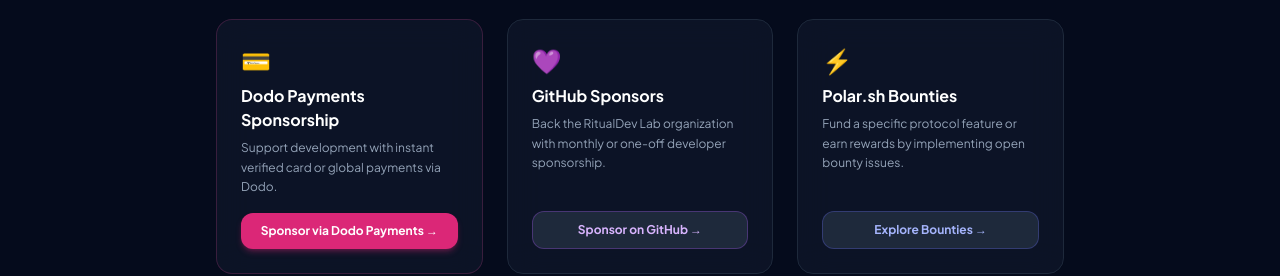
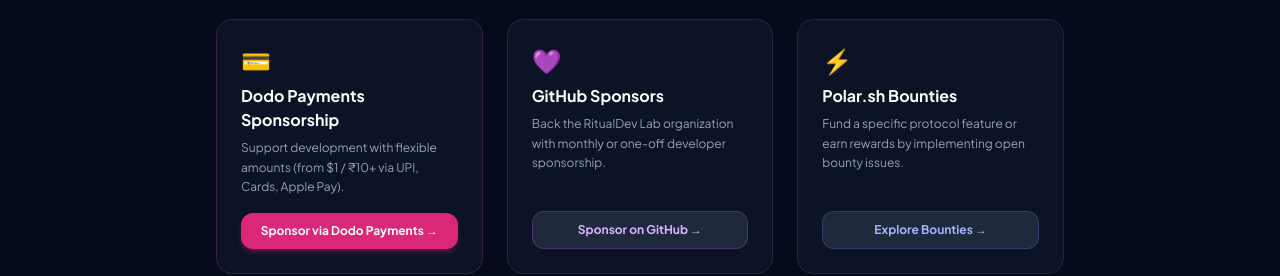
Before and after one commit to RitualDev-Lab/mcp-builder-kit, a website: page docs/index.html in a window 1280 px wide. Shown: the part 5360-5636 px from the top of the page. Drawn offline with nearby package versions, Linux system fonts and the light colour scheme.

Commit message:
fix(docs): note flexible sponsorship amounts from  / INR via UPI

```diff
--- a/docs/index.html
+++ b/docs/index.html
@@ -515,7 +515,7 @@
             <div class="text-2xl mb-2">💳</div>
             <h3 class="font-bold text-base text-white mb-1.5">Dodo Payments Sponsorship</h3>
             <p class="text-xs text-slate-400 mb-4 leading-relaxed">
-              Support development with instant verified card or global payments via Dodo.
+              Support development with flexible amounts (from $1 / ₹10+ via UPI, Cards, Apple Pay).
             </p>
           </div>
           <a href="https://checkout.dodopayments.com/buy/pdt_0NpjONGugY5QkrFDUaPva" target="_blank" rel="noopener noreferrer" class="w-full text-center py-2.5 rounded-xl bg-pink-600 hover:bg-pink-500 text-xs font-bold text-white transition-all shadow-md shadow-pink-600/30">
```
